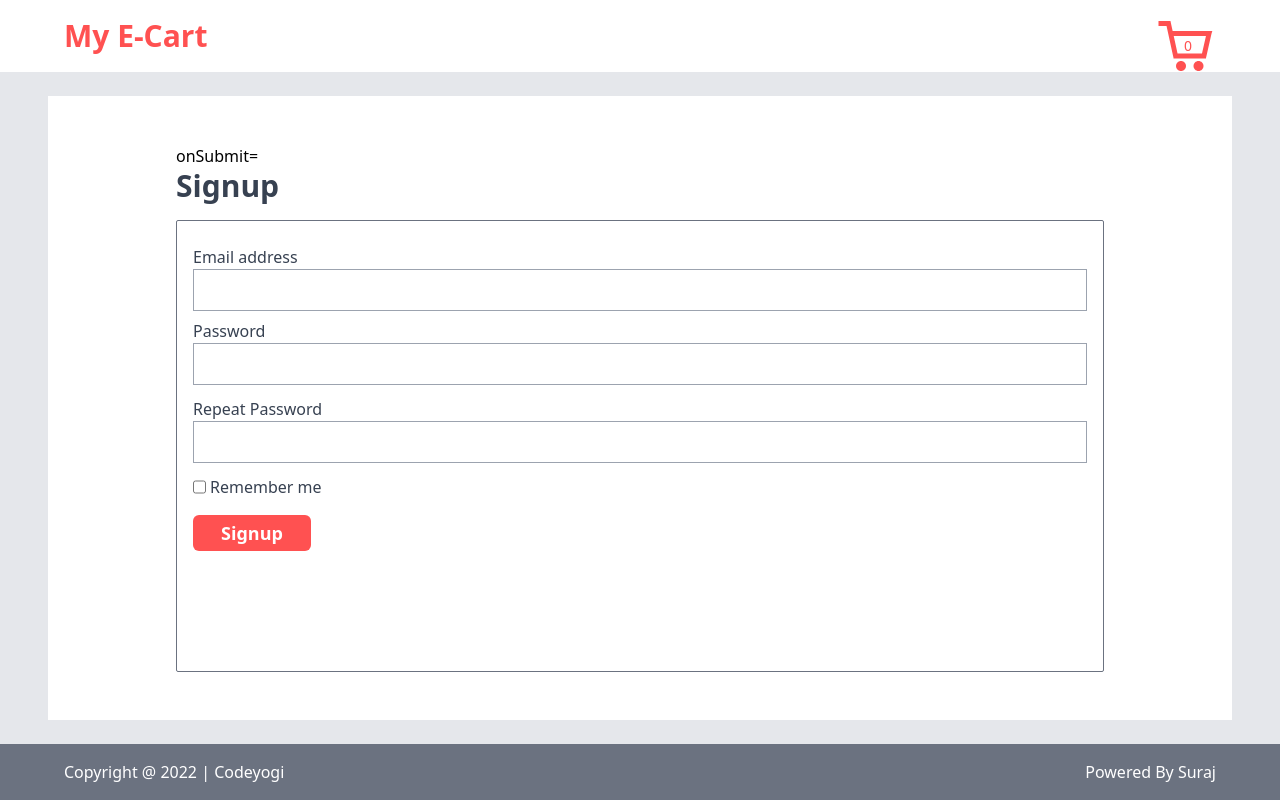
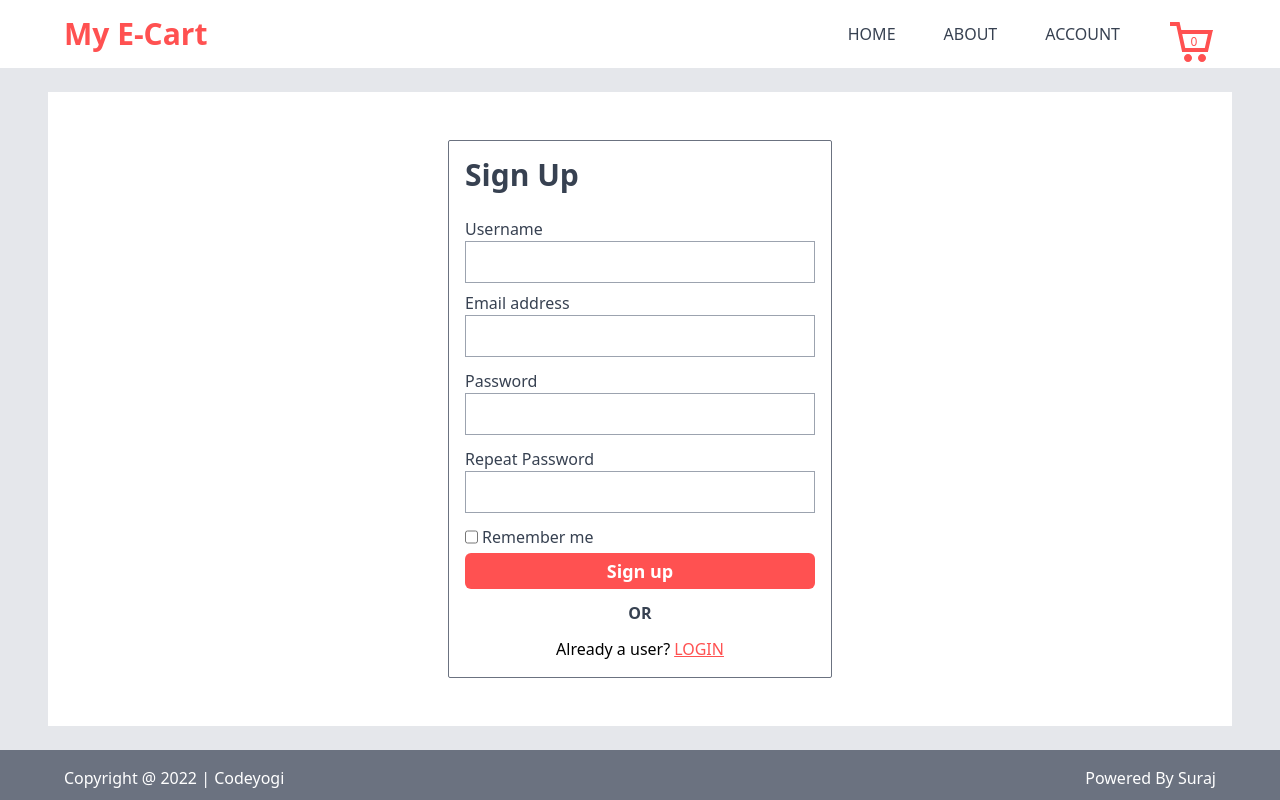
Before and after one commit to Suraj1504/TipTop.com-, a React (Vite) app: page /Signup in a window 1280 px wide. Built offline with nearby package versions, Linux system fonts and the light colour scheme.

Commit message:
login completed

```diff
--- a/src/App.jsx
+++ b/src/App.jsx
@@ -8,6 +8,7 @@ import NotFound from "./NotFound";
 import CartPage from "./CartPage";
 import Login from "./Login";
 import Signup from "./Signup";
+import ForgotPassword from "./ForgotPassword";
 
 function App() {
   const discount = "10% OFF SALE!";
@@ -41,6 +42,7 @@ function App() {
         <Route path="/CartPage" element={<CartPage />}></Route>
         <Route path="/Signup" element={<Signup />}></Route>
         <Route path="/Login" element={<Login />}></Route>
+        <Route path="/ForgotPassword" element={<ForgotPassword />}></Route>
         <Route path="*" element={<NotFound />} />
       </Routes>
       <Footer
--- a/src/ForgotPassword.jsx
+++ b/src/ForgotPassword.jsx
@@ -1,52 +1,74 @@
 import React from "react";
+import { useFormik } from "formik";
+import * as Yup from "yup";
+import { Link } from "react-router-dom";
+import { IoIosArrowBack } from "react-icons/io";
 
 function ForgotPassword() {
+  function callForgotPassApi(values) {
+    console.log("Sending data", values.email);
+  }
+
+  const schema = Yup.object().shape({
+    email: Yup.string().email().required(),
+  });
+
+  const { handleSubmit, values, handleChange, errors, handleBlur, touched } =
+    useFormik({
+      initialValues: {
+        email: "",
+      },
+      onSubmit: callForgotPassApi,
+      validationSchema: schema,
+    });
+
   return (
-    <div className="h-screen px-12 py-6 bg-gray-200 ">
-      <div className="flex flex-col h-full px-32 py-12 bg-white">
-        <h1 className="pb-4 font-sans text-3xl font-semibold text-gray-700">
-          Login
-        </h1>
-        <div className="flex flex-col w-full h-full p-4 border border-gray-500 rounded-sm">
+    <div className="px-12 py-6 bg-gray-200 ">
+      <form
+        onSubmit={handleSubmit}
+        className="flex flex-col items-center w-auto h-full py-12 bg-white"
+      >
+        <div className="flex flex-col h-full p-4 border border-gray-500 rounded-sm w-96">
+          <h1 className="pb-4 font-sans text-3xl font-semibold text-center text-gray-700">
+            Forgot Password
+          </h1>
+          <p className="text-center text-gray-700">
+            Enter your email and we'll send you a link to reset your password
+          </p>
           <label
             htmlFor="email-address"
             className="mt-2 font-sans font-medium text-gray-700 text-md"
           >
-            Username or email address
+            Email address
           </label>
           <input
+            value={values.email}
+            name="email"
+            type="email"
+            onChange={handleChange}
+            onBlur={handleBlur}
             id="email-address"
-            type="email"
-            autoComplete="email"
-            required
             className="relative block w-full p-2 text-gray-900 border border-gray-400 appearance-none focus:outline-none"
           />
-          <label
-            htmlFor="email-address"
-            className="mt-3 font-sans font-medium text-gray-700 text-md"
+          {touched.email && (
+            <div className="text-primary-default">{errors.email}</div>
+          )}
+          <button
+            type="submit"
+            className="w-full py-1 mt-1 text-lg font-bold text-white rounded-md bg-primary-default hover:bg-primary-dark "
           >
-            Password
-          </label>
-          <input
-            id="email-address"
-            type="email"
-            autoComplete="email"
-            required
-            className="relative block w-full p-2 text-gray-900 border border-gray-400 appearance-none focus:outline-none"
-          />
-          <div className="flex gap-1 mt-3">
-            <input type="checkbox" id="forRemember" name="forRemember" />
-            <label for="forRemember" className="font-medium text-gray-700 ">
-              Remember me
-            </label>
-          </div>
-          <button className="py-1 mt-1 text-lg font-bold text-white rounded-md px-7 bg-primary-default hover:bg-primary-dark w-fit">
-            LOG IN
+            Submit
           </button>
+
+          <Link
+            to="/Signup"
+            className="flex items-center justify-center gap-1 mt-4"
+          >
+            <IoIosArrowBack />
+            Back to login
+          </Link>
         </div>
-
-        <div></div>
-      </div>
+      </form>
     </div>
   );
 }
--- a/src/Header.jsx
+++ b/src/Header.jsx
@@ -1,18 +1,28 @@
 import React from "react";
 import { CgShoppingCart } from "react-icons/cg";
+import { Link } from "react-router-dom";
 
 function Header({ productCount }) {
   return (
     <div className="py-4 bg-white">
       <div className="flex items-center justify-between max-w-6xl mx-5 md:mx-auto">
-        <p className="text-2xl font-bold text-primary-default md:text-3xl font-heebo">
+        <h1 className="font-sans text-2xl font-bold text-primary-default md:text-3xl">
           My E-Cart
-        </p>
-        <div className="flex flex-col items-center justify-items">
-          <CgShoppingCart className="text-6xl text-primary-default" />
-          <span className="-mt-10 -mr-1 text-sm text-primary-default">
-            {productCount}
-          </span>
+        </h1>
+        <div className="flex items-center justify-center gap-12">
+          <Link className="font-sans text-gray-700 text-md" to="/">
+            HOME
+          </Link>
+          <h1 className="font-sans text-gray-700 text-md">ABOUT</h1>
+          <Link className="font-sans text-gray-700 text-md" to="/Login">
+            ACCOUNT
+          </Link>
+          <div className="flex flex-col items-center justify-items">
+            <CgShoppingCart className="text-5xl text-primary-default" />
+            <span className="-mt-8 -mr-1 text-xs text-primary-default">
+              {productCount}
+            </span>
+          </div>
         </div>
       </div>
     </div>
--- a/src/Login.jsx
+++ b/src/Login.jsx
@@ -1,6 +1,7 @@
 import React from "react";
 import { useFormik } from "formik";
 import * as Yup from "yup";
+import { Link } from "react-router-dom";
 
 function Login() {
   function callLoginApi(values) {
@@ -23,15 +24,15 @@ function Login() {
     });
 
   return (
-    <div className="h-screen px-12 py-6 bg-gray-200 ">
+    <div className="px-12 py-6 bg-gray-200 ">
       <form
         onSubmit={handleSubmit}
-        className="flex flex-col h-full px-32 py-12 bg-white"
+        className="flex flex-col items-center w-auto h-full py-12 bg-white"
       >
-        <h1 className="pb-4 font-sans text-3xl font-semibold text-gray-700">
-          Login
-        </h1>
-        <div className="flex flex-col w-full h-full p-4 border border-gray-500 rounded-sm">
+        <div className="flex flex-col h-full p-4 border border-gray-500 rounded-sm w-96">
+          <h1 className="pb-4 font-sans text-3xl font-semibold text-gray-700">
+            Login
+          </h1>
           <label
             htmlFor="email-address"
             className="mt-2 font-sans font-medium text-gray-700 text-md"
@@ -76,13 +77,23 @@ function Login() {
           </div>
           <button
             type="submit"
-            className="py-1 mt-1 text-lg font-bold text-white rounded-md px-7 bg-primary-default hover:bg-primary-dark w-fit"
+            className="w-full py-1 mt-1 text-lg font-bold text-white rounded-md bg-primary-default hover:bg-primary-dark "
           >
             LOG IN
           </button>
-          <a href="" className="mt-2 text-primary-default">
-            Lost your password?
-          </a>
+          <Link
+            to="/ForgotPassword/"
+            className="self-end mt-2 text-primary-default"
+          >
+            Forgot password?
+          </Link>
+          <p className="font-semibold text-center text-gray-700">OR</p>
+          <div className="flex justify-center gap-1 mt-3">
+            <p>Need an account?</p>
+            <Link className="underline text-primary-default " to="/Signup">
+              SIGN UP
+            </Link>
+          </div>
         </div>
       </form>
     </div>
--- a/src/Signup.jsx
+++ b/src/Signup.jsx
@@ -1,37 +1,58 @@
 import React from "react";
 import { useFormik } from "formik";
 import * as Yup from "yup";
+import { Link } from "react-router-dom";
 
 function Signup() {
-  function callSignupApi(values) {
+  function callSignApi(values) {
     console.log("Sending data", values.email, values.password);
   }
 
-  const schema = Yup.object().shape({
-    email: Yup.string().email().required(),
-    password: Yup.string().min(8).required(),
-    repeatPassword: Yup.string().min(8).required(),
+  const Schema = Yup.object().shape({
+    password: Yup.string().required("This field is required"),
+    changepassword: Yup.string().required("This field is required"),
   });
 
   const { handleSubmit, values, handleChange, errors, handleBlur, touched } =
     useFormik({
       initialValues: {
+        name: "",
         email: "",
         password: "",
-        repeatPassword: "",
+        changepassword: "",
       },
-      onSubmit: callSignupApi,
-      validationSchema: schema,
+      onSubmit: callSignApi,
+      validationSchema: Schema,
     });
 
   return (
-    <div className="h-screen px-12 py-6 bg-gray-200 ">
-      <form className="flex flex-col h-full px-32 py-12 bg-white">
+    <div className="px-12 py-6 bg-gray-200 ">
+      <form
         onSubmit={handleSubmit}
-        <h1 className="pb-4 font-sans text-3xl font-semibold text-gray-700">
-          Signup
-        </h1>
-        <div className="flex flex-col w-full h-full p-4 border border-gray-500 rounded-sm">
+        className="flex flex-col items-center w-auto h-full py-12 bg-white"
+      >
+        <div className="flex flex-col h-full p-4 border border-gray-500 rounded-sm w-96">
+          <h1 className="pb-4 font-sans text-3xl font-semibold text-gray-700">
+            Sign Up
+          </h1>
+          <label
+            htmlFor="username"
+            className="mt-2 font-sans font-medium text-gray-700 text-md"
+          >
+            Username
+          </label>
+          <input
+            value={values.name}
+            name="username"
+            type="name"
+            onChange={handleChange}
+            onBlur={handleBlur}
+            id="username"
+            className="relative block w-full p-2 text-gray-900 border border-gray-400 appearance-none focus:outline-none"
+          />
+          {touched.username && (
+            <div className="text-primary-default">{errors.username}</div>
+          )}
           <label
             htmlFor="email-address"
             className="mt-2 font-sans font-medium text-gray-700 text-md"
@@ -39,30 +60,35 @@ function Signup() {
             Email address
           </label>
           <input
-            id="email-address"
+            value={values.email}
+            name="email"
             type="email"
-            autoComplete="email"
             onChange={handleChange}
             onBlur={handleBlur}
-            required
+            id="email-address"
             className="relative block w-full p-2 text-gray-900 border border-gray-400 appearance-none focus:outline-none"
           />
+          {touched.email && (
+            <div className="text-primary-default">{errors.email}</div>
+          )}
           <label
             htmlFor="password"
-            className="mt-2 font-sans font-medium text-gray-700 text-md"
+            className="mt-3 font-sans font-medium text-gray-700 text-md"
           >
             Password
           </label>
           <input
-            id="password"
+            value={values.password}
+            name="password"
             type="password"
-            autoComplete="password"
             onChange={handleChange}
             onBlur={handleBlur}
-            required
+            id="password"
             className="relative block w-full p-2 text-gray-900 border border-gray-400 appearance-none focus:outline-none"
           />
-
+          {touched.password && (
+            <div className="text-primary-default">{errors.password}</div>
+          )}
           <label
             htmlFor="repeat-password"
             className="mt-3 font-sans font-medium text-gray-700 text-md"
@@ -70,23 +96,36 @@ function Signup() {
             Repeat Password
           </label>
           <input
-            id="repeat-password"
+            value={values.changepassword}
+            name="password"
             type="password"
-            autoComplete="password"
             onChange={handleChange}
             onBlur={handleBlur}
-            required
+            id="repeat-password"
             className="relative block w-full p-2 text-gray-900 border border-gray-400 appearance-none focus:outline-none"
           />
+          {touched.password && (
+            <div className="text-primary-default">{errors.password}</div>
+          )}
           <div className="flex gap-1 mt-3">
             <input type="checkbox" id="forRemember" name="forRemember" />
             <label for="forRemember" className="font-medium text-gray-700 ">
               Remember me
             </label>
           </div>
-          <button className="py-1 mt-4 text-lg font-bold text-white rounded-md px-7 bg-primary-default hover:bg-primary-dark w-fit">
-            Signup
+          <button
+            type="submit"
+            className="w-full py-1 mt-1 text-lg font-bold text-white rounded-md bg-primary-default hover:bg-primary-dark "
+          >
+            Sign up
           </button>
+          <p className="mt-3 font-semibold text-center text-gray-700">OR</p>
+          <div className="flex justify-center gap-1 mt-3">
+            <p>Already a user?</p>
+            <Link className="underline text-primary-default " to="/Login">
+              LOGIN
+            </Link>
+          </div>
         </div>
       </form>
     </div>
```
Also changed, not shown: src/Footer.jsx (+4 -4 lines).
